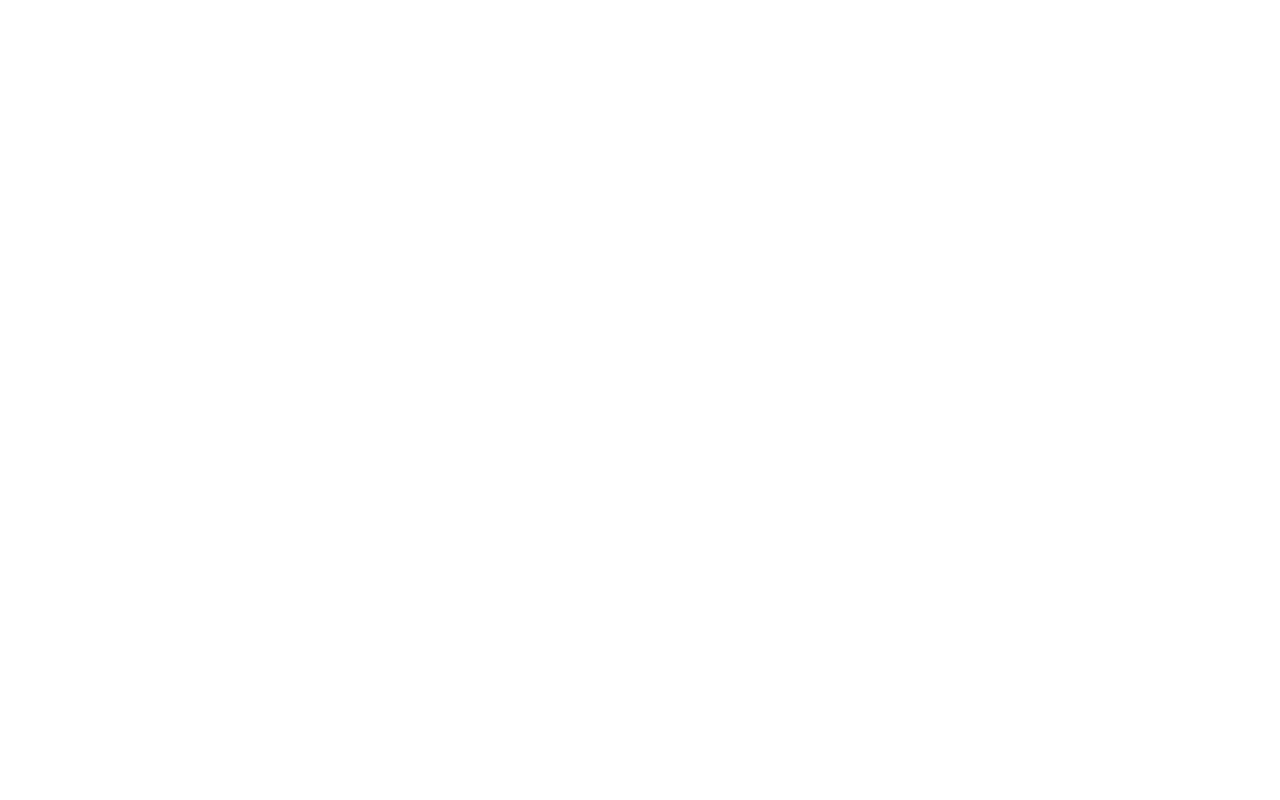
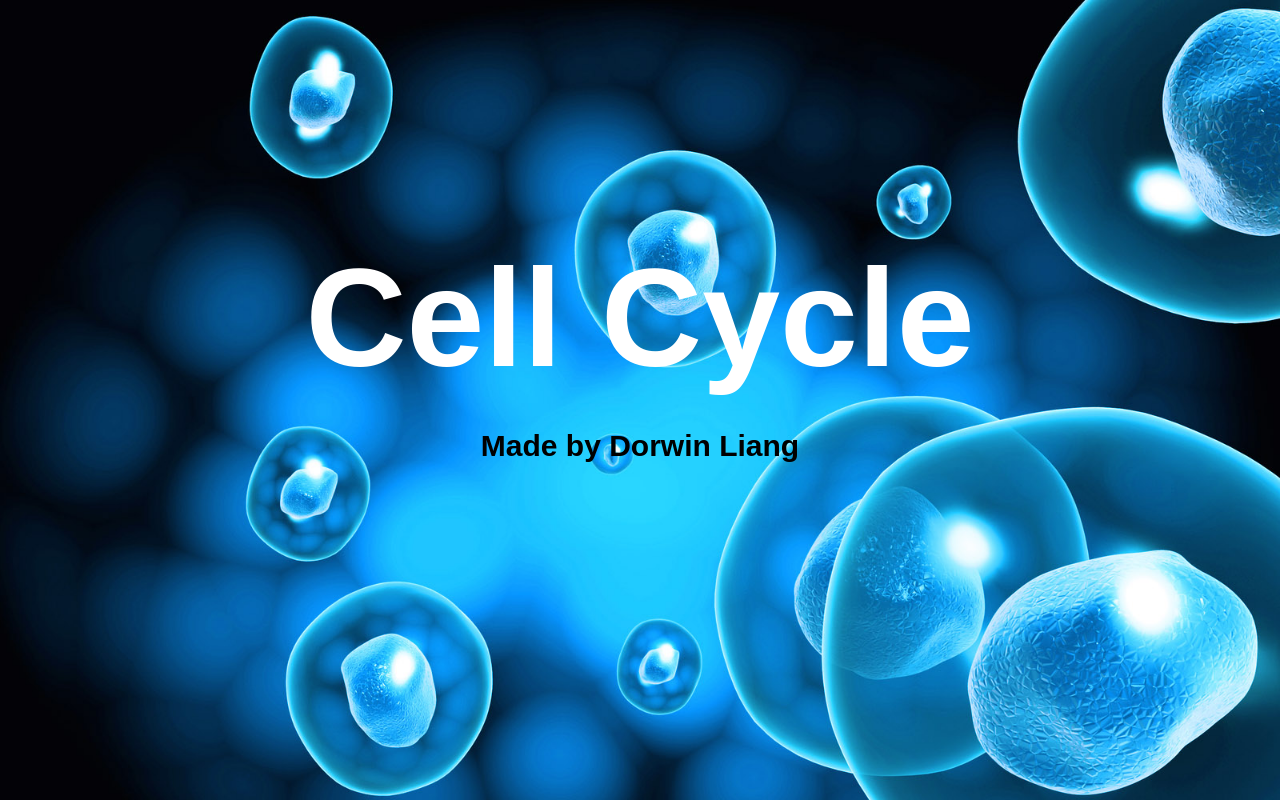
Before and after one commit to dorwinl3894/cell-cycle, a plain HTML site: page index.html in a window 1280 px wide. Shown: the top 800 px of the page. Drawn offline with Linux system fonts and the light colour scheme.

Commit message:
finish-landing-page

```diff
--- a/index.html
+++ b/index.html
@@ -8,6 +8,13 @@
     <title>Cell Cycle by Dorwin Liang</title>
 </head>
 <body>
+    <div class="landing-page">
+        <h1 id="title">Cell Cycle</h1>
+        <h2 id="publishers">Made by Dorwin Liang</h2>
+    </div>
+    <div class="diagram-section">
+        <img src="images/template.png">
+    </div>
 
 </body>
 </html>
--- a/style.css
+++ b/style.css
@@ -0,0 +1,36 @@
+* {
+    margin: 0;
+    padding: 0;
+}
+.landing-page {
+    height: 100vh;
+    display: flex;
+    justify-content: center;
+    align-items: center;
+    flex-direction: column;
+    font-family: 'Rubik', sans-serif;
+    background-image: url(images/background.jpg);
+    background-position: center;
+    background-repeat: no-repeat;
+    background-size: cover;
+}
+
+#title {
+    color: white;
+    font-size: 140px;
+    margin-bottom: 30px;
+}
+#publishers {
+    font-size: 30px;
+    margin-bottom: 100px;
+}
+#learn-more {
+    font-size: 30px;
+}
+
+
+@media (max-width: 750px) {
+    #title {
+        font-size: 72px;
+    }
+}
```
Also changed, not shown: images/arrow.png (added), images/background.jpg (added), images/template.png (added).
